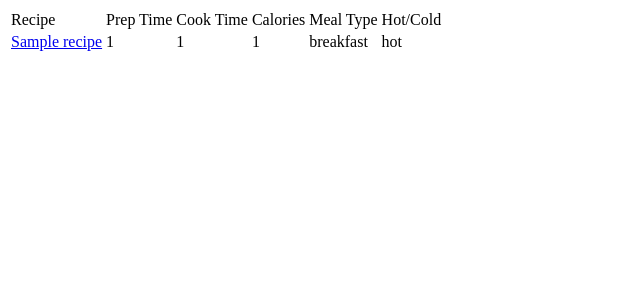
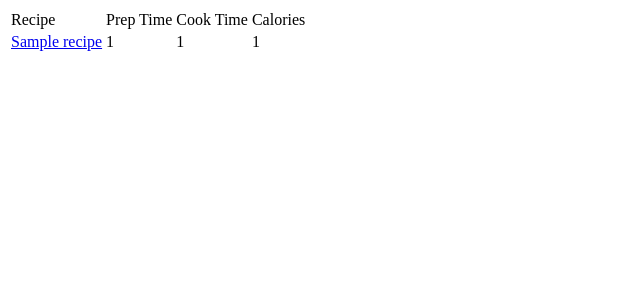
Before and after one commit to gbernich/cookbook, a PHP site: page /showAllRecipes.php in a window 1280 px wide. Shown: the top 300 px of the page, without its empty margins (0-640 px from the left). Run offline with PHP 8.4, Linux system fonts and the light colour scheme; tables that the repository leaves empty hold one stand-in row (values such as "Sample post").

Commit message:
Removed columns to clean up web interface.

```diff
--- a/html/findRecipes.php
+++ b/html/findRecipes.php
@@ -41,8 +41,6 @@ if ($result->num_rows > 0) {
     echo "<td>Prep Time</td>";
     echo "<td>Cook Time</td>";
     echo "<td>Calories</td>";
-    echo "<td>Meal Type</td>";
-    echo "<td>Hot/Cold</td>";
     echo "</tr>";
 
     // output data of each row
@@ -84,8 +82,6 @@ if ($result->num_rows > 0) {
         	echo "<td>".$row[prep_time]."</td>";
         	echo "<td>".$row[cook_time]."</td>";
         	echo "<td>".$row[calories]."</td>";
-        	echo "<td>".strtolower($row[meal_type])."</td>";
-        	echo "<td>".strtolower($row[hot_cold])."</td>";
         	echo "</tr>";
 	}
     }
--- a/html/showAllRecipes.php
+++ b/html/showAllRecipes.php
@@ -24,8 +24,6 @@ if ($result->num_rows > 0) {
     echo "<td>Prep Time</td>";
     echo "<td>Cook Time</td>";
     echo "<td>Calories</td>";
-    echo "<td>Meal Type</td>";
-    echo "<td>Hot/Cold</td>";
     echo "</tr>";
 
     // output data of each row
@@ -35,8 +33,6 @@ if ($result->num_rows > 0) {
         echo "<td>".$row[prep_time]."</td>";
         echo "<td>".$row[cook_time]."</td>";
         echo "<td>".$row[calories]."</td>";
-        echo "<td>".strtolower($row[meal_type])."</td>";
-        echo "<td>".strtolower($row[hot_cold])."</td>";
         echo "</tr>";
     }
     // Table end
```
